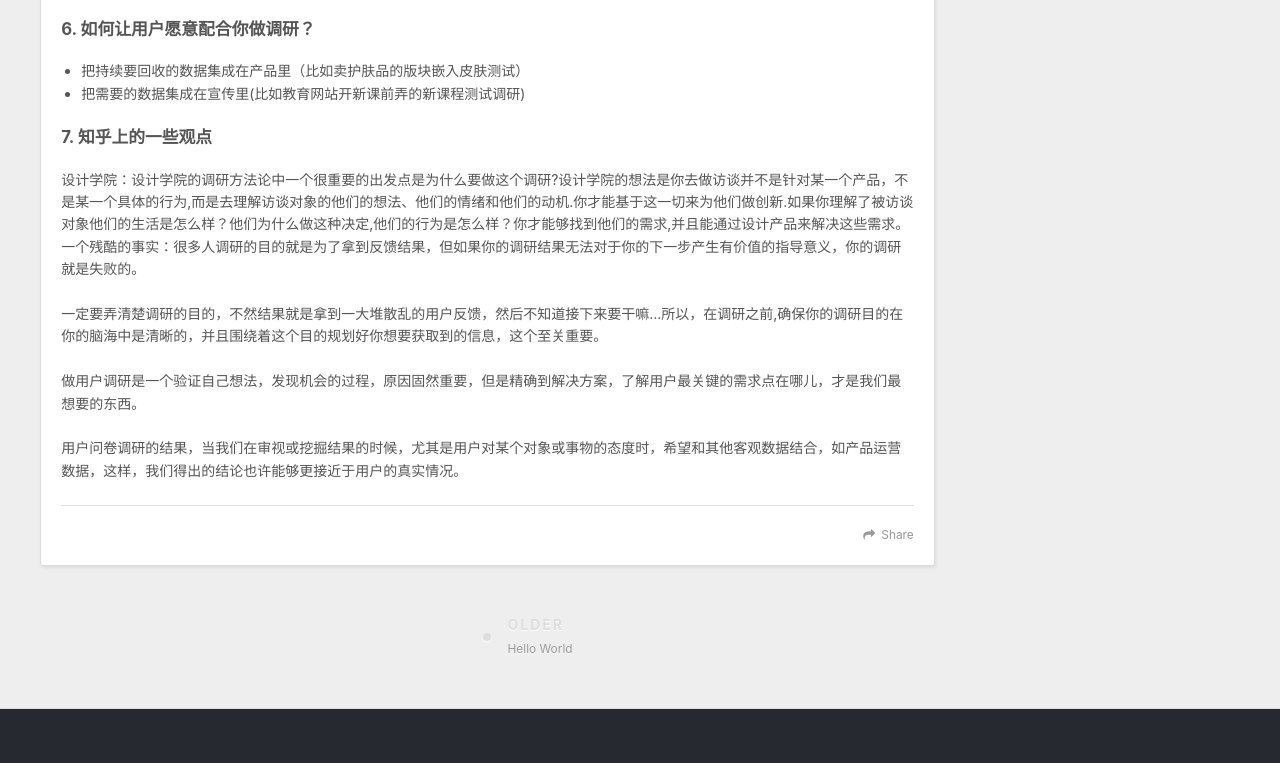
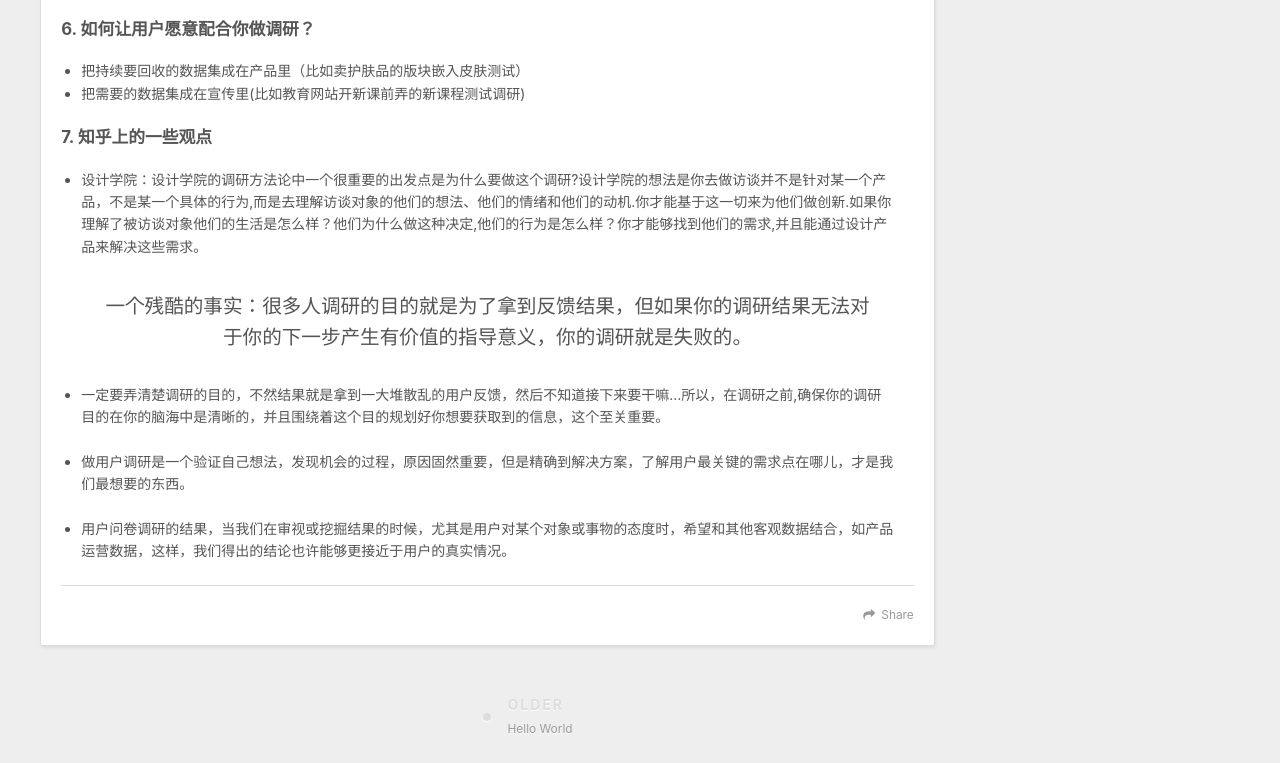
Before and after one commit to 318d/318d.github.io, a plain HTML site: page 2018/12/31/one/index.html in a window 1280 px wide. Shown: the part 3080-3843 px from the top of the page. Drawn offline with nearby package versions, Linux system fonts and the light colour scheme.

Commit message:
Site updated: 2018-12-31 17:10:06

```diff
--- a/2018/12/31/one/index.html
+++ b/2018/12/31/one/index.html
@@ -17,7 +17,7 @@
 <meta property="og:image" content="https://i.imgur.com/5E1n2BE.png">
 <meta property="og:image" content="https://i.imgur.com/5k4JgwW.png">
 <meta property="og:image" content="https://i.imgur.com/SVwHP7p.png">
-<meta property="og:updated_time" content="2018-12-31T08:59:40.914Z">
+<meta property="og:updated_time" content="2018-12-31T09:10:00.591Z">
 <meta name="twitter:card" content="summary">
 <meta name="twitter:title" content="one">
 <meta name="twitter:description" content="三节课用户分析初级P1产品经理，最笨的方法就是去接触用户，这个阶段的产品经理基本上可以通过用户反馈、简单的用户调研去做用户分析. 整体框架 关于用户反馈搜集用户反馈的渠道   公开渠道 半公开渠道 内部渠道       应用商店 微信群 用户投诉      微博、贴吧、豆瓣等社区 QQ群 电话录音      … … 客服投诉    应用商店常用分析工具：APPAnnie、应用雷达、ASO114等">
@@ -127,7 +127,7 @@
 <pre><code>百度搜索小技巧：只搜贴吧的内容，赶集网 骗子 site：tieba.baidu.com_
 </code></pre></li>
 </ol>
-<h2 id="怎么做用户调研"><a href="#怎么做用户调研" class="headerlink" title="怎么做用户调研"></a>怎么做用户调研</h2><h4 id="1-明确调研背景"><a href="#1-明确调研背景" class="headerlink" title="1. 明确调研背景"></a>1. 明确调研背景</h4><p>首先要想一下是否一定要做用户调研，用简单的数据统计能不能解决问题？如果确定是要做调研，那么请一定要弄点出是在什么情况下发起的调研？通过调研希望得到什么结果？<br>三节课的学员说过,在调研前，要确保你的调研目的在你脑海中是清晰的，并且需要围绕这个目的规划好你想要获得的信息，这个至关重要。</p>
+<h2 id="怎么做用户调研"><a href="#怎么做用户调研" class="headerlink" title="怎么做用户调研"></a>怎么做用户调研</h2><h4 id="1-明确调研背景"><a href="#1-明确调研背景" class="headerlink" title="1. 明确调研背景"></a>1. 明确调研背景</h4><p>首先要想一下是否一定要做用户调研，用简单的数据统计能不能解决问题？如果确定是要做调研，那么请一定要弄清楚是在什么情况下发起的调研？通过调研希望得到什么结果？<br>三节课的学员说过,在调研前，要确保你的调研目的在你脑海中是清晰的，并且需要围绕这个目的规划好你想要获得的信息，这个至关重要。</p>
 <p>另外，调研目的最好是偏封闭的，而不是偏开发的，应该是具体而清晰的,而不是大而全的。<br>调研目的没弄清楚的一些错误案例：</p>
 <h4 id="2-目标用户的选择"><a href="#2-目标用户的选择" class="headerlink" title="2. 目标用户的选择"></a>2. 目标用户的选择</h4><p>标用户一定要挑典型的就好，一般5个左右，涵盖各个典型用户，不同人群调研结果进行对比。目标用户还是注重质而不是量。</p>
 <h4 id="3-准备调研内容"><a href="#3-准备调研内容" class="headerlink" title="3. 准备调研内容"></a>3. 准备调研内容</h4><p>确定完目标用户之后，接下来就要根据目标用户去设置调研的内容，调研内容上，一般如果是线上的话设置10-20道问题，线下的话设置5-10道题，问题的设置紧扣我们的调研目的，通过用户的行为表现去挖掘用户可能的问题，并猜测可能的解决方案，也就是说我们在调研之前我们对用户要有有一些基本的假设和预判,再通过用户调研去加以验证,而不是脑袋空空，寄希望于用户可以给你所有的答案。</p>
@@ -142,10 +142,19 @@
 <li>把持续要回收的数据集成在产品里（比如卖护肤品的版块嵌入皮肤测试）</li>
 <li>把需要的数据集成在宣传里(比如教育网站开新课前弄的新课程测试调研)</li>
 </ul>
-<h4 id="7-知乎上的一些观点"><a href="#7-知乎上的一些观点" class="headerlink" title="7. 知乎上的一些观点"></a>7. 知乎上的一些观点</h4><p>设计学院：设计学院的调研方法论中一个很重要的出发点是为什么要做这个调研?设计学院的想法是你去做访谈并不是针对某一个产品，不是某一个具体的行为,而是去理解访谈对象的他们的想法、他们的情绪和他们的动机.你才能基于这一切来为他们做创新.如果你理解了被访谈对象他们的生活是怎么样？他们为什么做这种决定,他们的行为是怎么样？你才能够找到他们的需求,并且能通过设计产品来解决这些需求。<br>    一个残酷的事实：很多人调研的目的就是为了拿到反馈结果，但如果你的调研结果无法对于你的下一步产生有价值的指导意义，你的调研就是失败的。</p>
-<p>一定要弄清楚调研的目的，不然结果就是拿到一大堆散乱的用户反馈，然后不知道接下来要干嘛…所以，在调研之前,确保你的调研目的在你的脑海中是清晰的，并且围绕着这个目的规划好你想要获取到的信息，这个至关重要。</p>
-<p>做用户调研是一个验证自己想法，发现机会的过程，原因固然重要，但是精确到解决方案，了解用户最关键的需求点在哪儿，才是我们最想要的东西。</p>
-<p>用户问卷调研的结果，当我们在审视或挖掘结果的时候，尤其是用户对某个对象或事物的态度时，希望和其他客观数据结合，如产品运营数据，这样，我们得出的结论也许能够更接近于用户的真实情况。</p>
+<h4 id="7-知乎上的一些观点"><a href="#7-知乎上的一些观点" class="headerlink" title="7. 知乎上的一些观点"></a>7. 知乎上的一些观点</h4><ul>
+<li><p>设计学院：设计学院的调研方法论中一个很重要的出发点是为什么要做这个调研?设计学院的想法是你去做访谈并不是针对某一个产品，不是某一个具体的行为,而是去理解访谈对象的他们的想法、他们的情绪和他们的动机.你才能基于这一切来为他们做创新.如果你理解了被访谈对象他们的生活是怎么样？他们为什么做这种决定,他们的行为是怎么样？你才能够找到他们的需求,并且能通过设计产品来解决这些需求。</p>
+<blockquote>
+<p>一个残酷的事实：很多人调研的目的就是为了拿到反馈结果，但如果你的调研结果无法对于你的下一步产生有价值的指导意义，你的调研就是失败的。</p>
+</blockquote>
+</li>
+<li><p>一定要弄清楚调研的目的，不然结果就是拿到一大堆散乱的用户反馈，然后不知道接下来要干嘛…所以，在调研之前,确保你的调研目的在你的脑海中是清晰的，并且围绕着这个目的规划好你想要获取到的信息，这个至关重要。</p>
+</li>
+<li><p>做用户调研是一个验证自己想法，发现机会的过程，原因固然重要，但是精确到解决方案，了解用户最关键的需求点在哪儿，才是我们最想要的东西。</p>
+</li>
+<li><p>用户问卷调研的结果，当我们在审视或挖掘结果的时候，尤其是用户对某个对象或事物的态度时，希望和其他客观数据结合，如产品运营数据，这样，我们得出的结论也许能够更接近于用户的真实情况。</p>
+</li>
+</ul>
 
 
     </div>
```
Also changed, not shown: index.html (+14 -5 lines).
